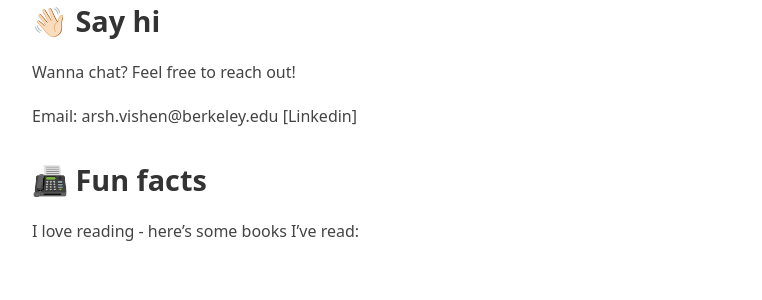
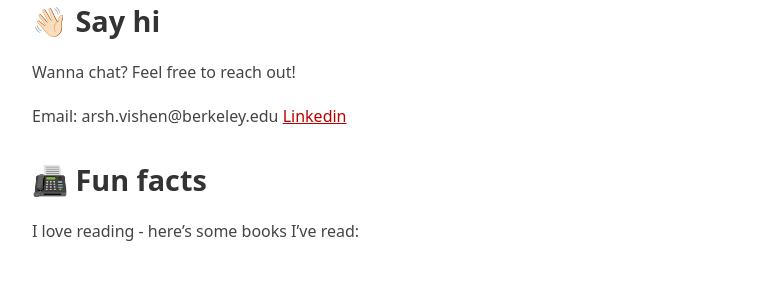
Before and after one commit to arsh-vishen/arsh-vishen.github.io, a Jekyll site: the page built from index.md, in a window 1280 px wide. Shown: the part 742-1042 px from the top of the page, without its empty margins (258-1020 px from the left). Built offline with Jekyll 4.4.1, drawn with Linux system fonts in a browser that asks for light colours; our own code applies the rules of GitHub Pages for plain Markdown files; part of the change alters nothing that is shown.

```diff
--- a/index.md
+++ b/index.md
@@ -17,7 +17,7 @@ Previously, I was a data science intern at [Western Union](https://westernunion.
 Wanna chat? Feel free to reach out!
 
 Email: arsh.vishen@berkeley.edu
-[Linkedin]
+[Linkedin](https://www.linkedin.com/in/arshvishen)
 
 ## 📠 Fun facts
 
```
